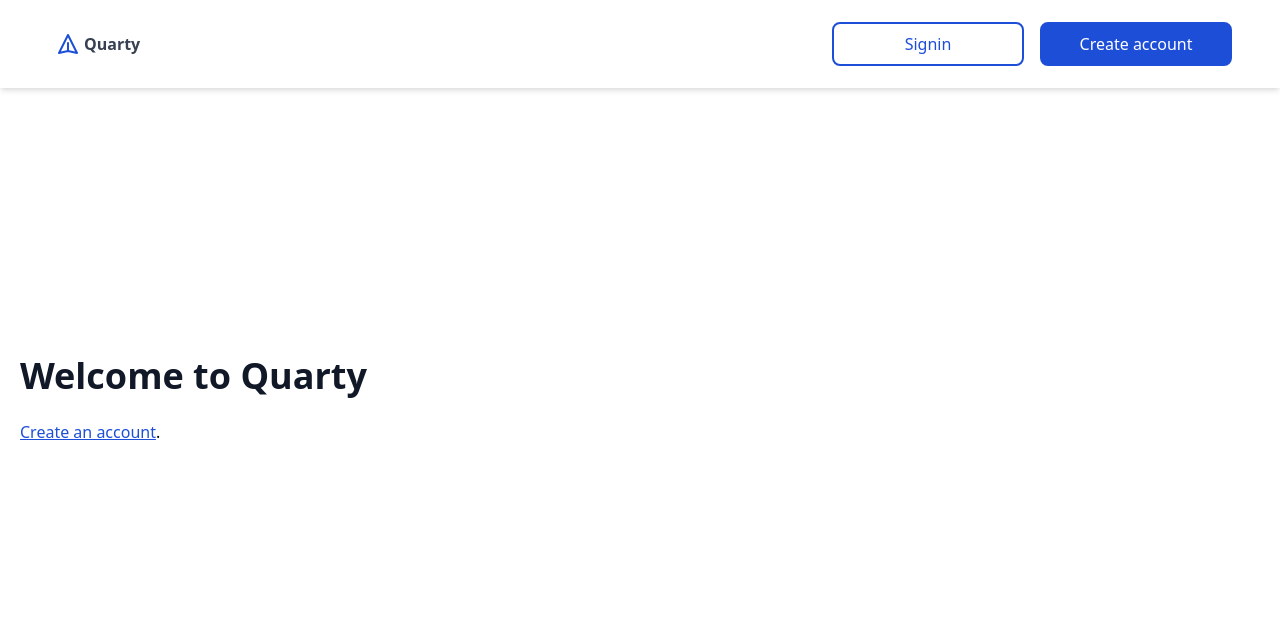
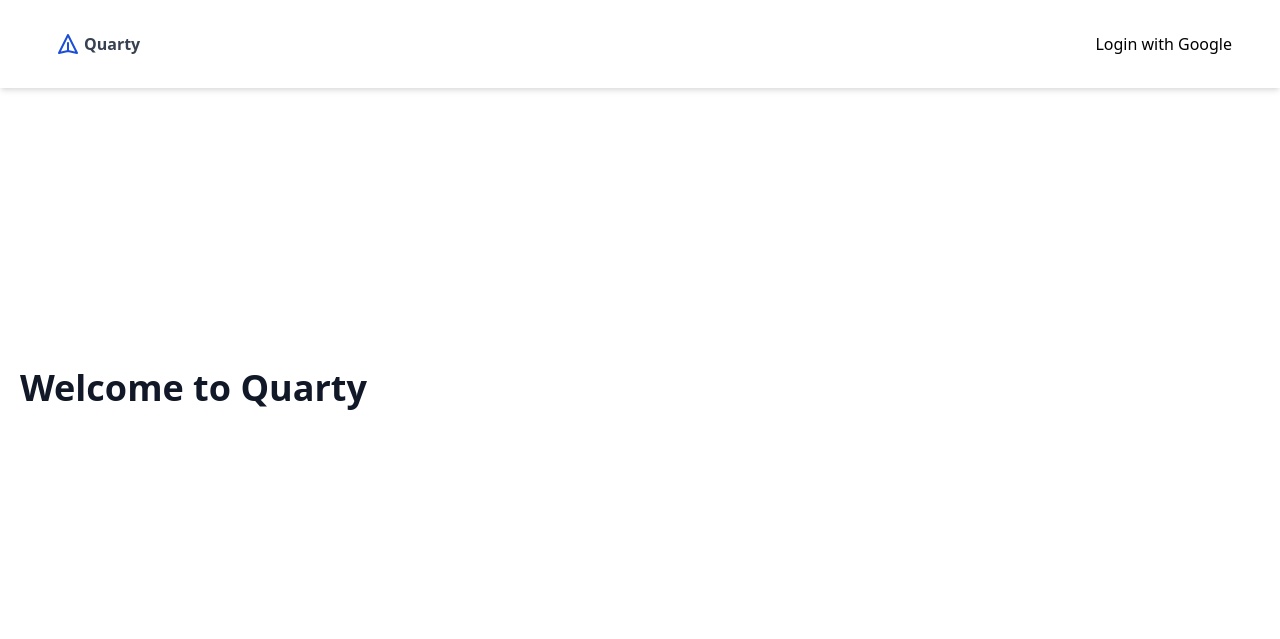
Before and after one commit to aritra1999/quarty, a Django app: page / in a window 1280 px wide. Shown: the top 639 px of the page. Run offline with Django 3.2, Linux system fonts and the light colour scheme; some libraries are stand-ins or nearby versions.

Commit message:
Added social auth

```diff
--- a/Templates/base/navbar.html
+++ b/Templates/base/navbar.html
@@ -1,3 +1,4 @@
+{% load socialaccount %}
 <!-- navbar goes here -->
 <nav class="absolute top-0 w-screen">
     <div class="mx-auto max-w-screen">
@@ -49,13 +50,8 @@
                                     <path fill-rule="evenodd" d="M5.293 7.293a1 1 0 011.414 0L10 10.586l3.293-3.293a1 1 0 111.414 1.414l-4 4a1 1 0 01-1.414 0l-4-4a1 1 0 010-1.414z" clip-rule="evenodd" />
                                 </svg>
                             </button>
-
                             <div x-show="dropdownOpen" @click="dropdownOpen = false" class="fixed inset-0 h-full w-full z-10"></div>
-
                             <div x-show="dropdownOpen" class="absolute right-0 mt-2 py-2 w-48 bg-white rounded-md shadow-xl z-20">
-                                <a href="{% url 'profile' %}" class="block px-4 py-2 text-sm capitalize text-gray-700 hover:bg-blue-700 hover:text-white">
-                                    Profile
-                                </a>
                                 <a href="#" class="block px-4 py-2 text-sm capitalize text-gray-700 hover:bg-blue-700 hover:text-white">
                                     Help
                                 </a>
@@ -66,12 +62,12 @@
                         </div>
                     </div>
                 {% else %}
-                    <a href="{% url 'signin' %}" class="px-3 py-2 w-48 flex justify-center items-center border-2 border-blue-700 text-blue-700 hover:bg-blue-700 hover:text-white rounded-lg mr-4">Signin</a>
-                    <a href="{% url 'signup' %}" class="px-3 py-2 w-48 flex justify-center items-center border-2 border-blue-700 bg-blue-700 hover:bg-blue-800 text-white rounded-lg">Create account</a>
+                    <form action="{% provider_login_url 'google' %}" method="POST">{% csrf_token %}
+                        <button type="submit">Login with Google</button>
+                    </form>
                 {% endif %}
             </div>
 
-            <!-- mobile button goes here -->
             <div class="md:hidden flex items-center">
                 <button class="mobile-menu-button">
                     <svg class="w-6 h-6" xmlns="http://www.w3.org/2000/svg" fill="none" viewBox="0 0 24 24"
--- a/Templates/dashboard/home.html
+++ b/Templates/dashboard/home.html
@@ -8,9 +8,6 @@
     <div class="flex w-full h-full min-h-screen">
         <div class="flex flex-col w-1/2 justify-center -mt-64">
             <h1 class="text-4xl font-extrabold text-gray-900 mb-6">Welcome to Quarty</h1>
-            <div>
-                <a href="{% url 'signup' %}" class="text-blue-700 underline">Create an account</a>.
-            </div>
         </div>
         <div class="flex w-1/2 justify-center -mt-64">
         </div>
--- a/quarty/urls.py
+++ b/quarty/urls.py
@@ -1,5 +1,6 @@
+from unicodedata import name
 from django.contrib import admin
-from django.urls import path
+from django.urls import path, include
 from django.contrib.auth.views import LogoutView
 
 from dashboard.views import (
@@ -16,7 +17,6 @@ urlpatterns = [
 
     path('', home_view, name='home'),
 
-    path('auth/signin', signin_view, name='signin'),
-    path('auth/signup', signup_view, name='signup'),
-    path('auth/logout/', LogoutView.as_view(), name="logout")
+    path('accounts/', include('allauth.urls')),
+    path('logout', LogoutView.as_view(), name='logout'),
 ]
```
Also changed, not shown: quarty/settings.py (+25 -3 lines).
